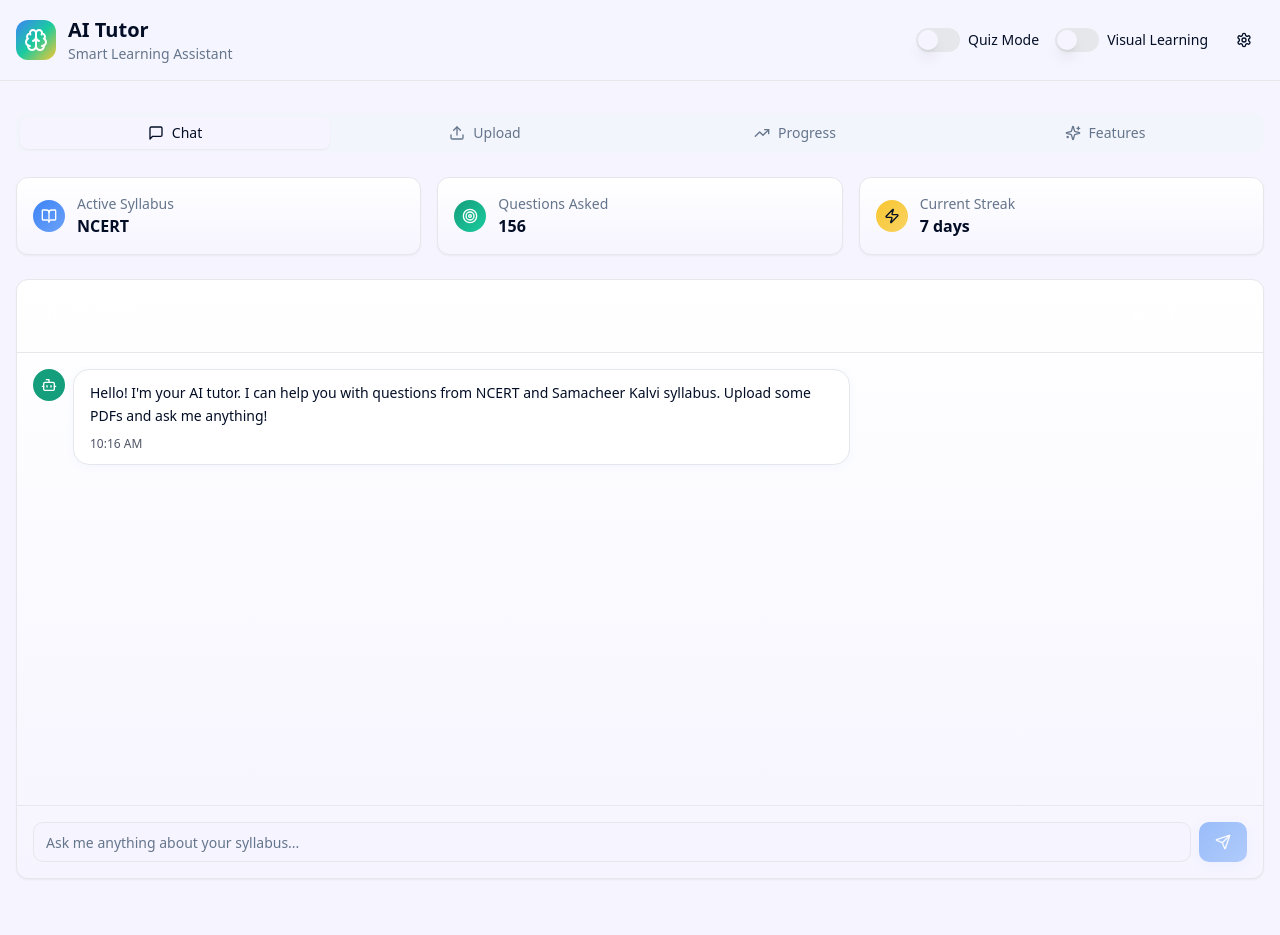
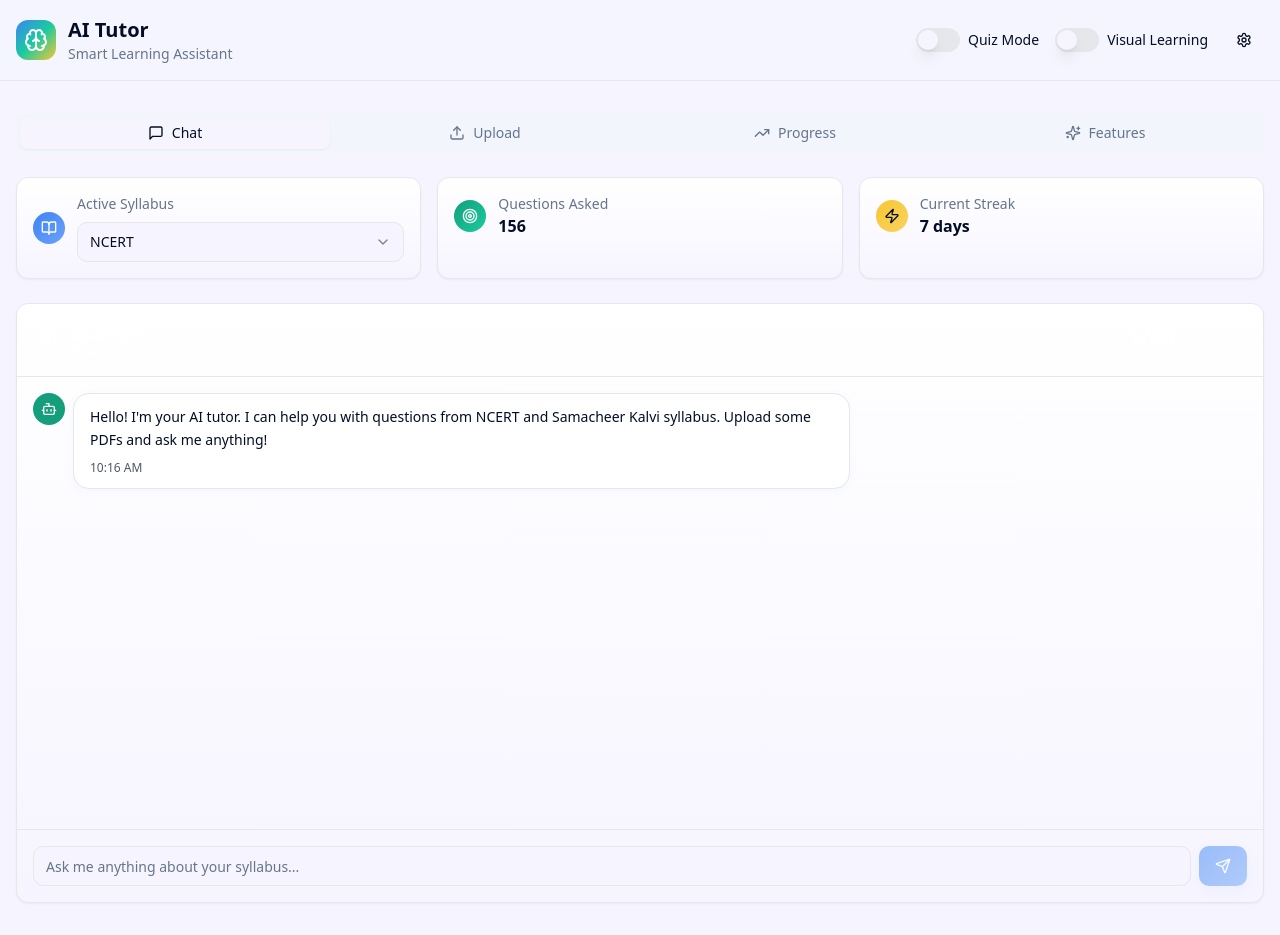
Before and after one commit to karthick1005/edu-assistant-ai, a React (Vite) app: page / in a window 1280 px wide. Before the commit the page ends 911 px from the top, so only its background shows below. Built offline with nearby package versions, Linux system fonts and the light colour scheme.

Commit message:
feat: Add syllabus dropdown to active syllabus
Adds a dropdown menu to the "Active Syllabus" section, allowing users to select between "NCERT" and "Samacheer Kalvi".

```diff
--- a/src/pages/Index.tsx
+++ b/src/pages/Index.tsx
@@ -16,6 +16,7 @@ import { Card } from '@/components/ui/card';
 import { Tabs, TabsContent, TabsList, TabsTrigger } from '@/components/ui/tabs';
 import { Switch } from '@/components/ui/switch';
 import { Label } from '@/components/ui/label';
+import { Select, SelectContent, SelectItem, SelectTrigger, SelectValue } from '@/components/ui/select';
 import TutorChat from '@/components/TutorChat';
 import FileUpload from '@/components/FileUpload';
 import ProgressDashboard from '@/components/ProgressDashboard';
@@ -114,9 +115,17 @@ const Index = () => {
                   <div className="w-8 h-8 rounded-full gradient-primary flex items-center justify-center">
                     <BookOpen className="w-4 h-4 text-white" />
                   </div>
-                  <div>
-                    <p className="text-sm text-muted-foreground">Active Syllabus</p>
-                    <p className="font-semibold">{getSyllabusDisplayName(selectedSyllabus)}</p>
+                  <div className="flex-1">
+                    <p className="text-sm text-muted-foreground mb-2">Active Syllabus</p>
+                    <Select value={selectedSyllabus} onValueChange={setSelectedSyllabus}>
+                      <SelectTrigger className="w-full">
+                        <SelectValue placeholder="Select syllabus" />
+                      </SelectTrigger>
+                      <SelectContent>
+                        <SelectItem value="ncert">NCERT</SelectItem>
+                        <SelectItem value="samacheer">Samacheer Kalvi</SelectItem>
+                      </SelectContent>
+                    </Select>
                   </div>
                 </div>
               </Card>
```
